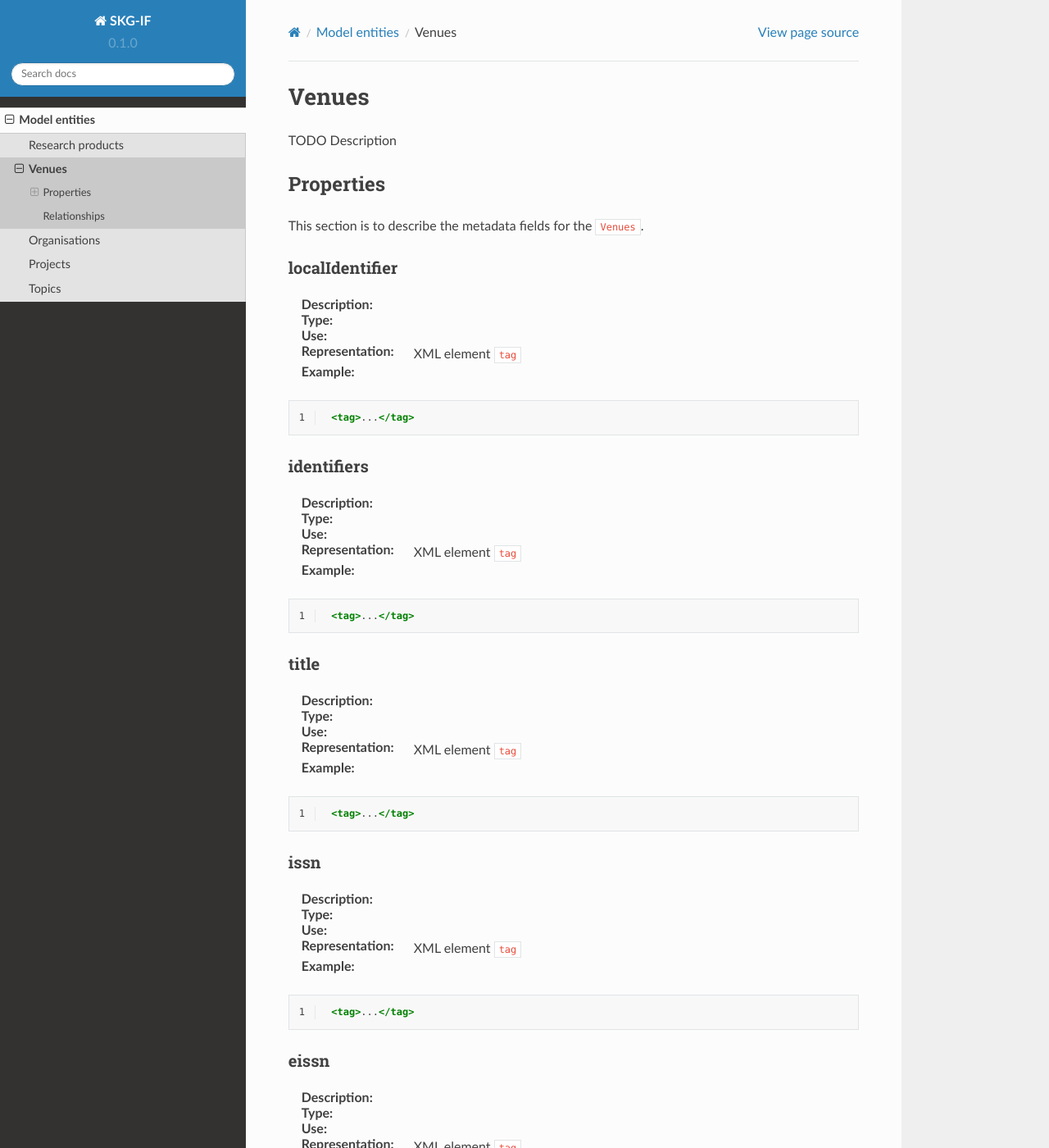
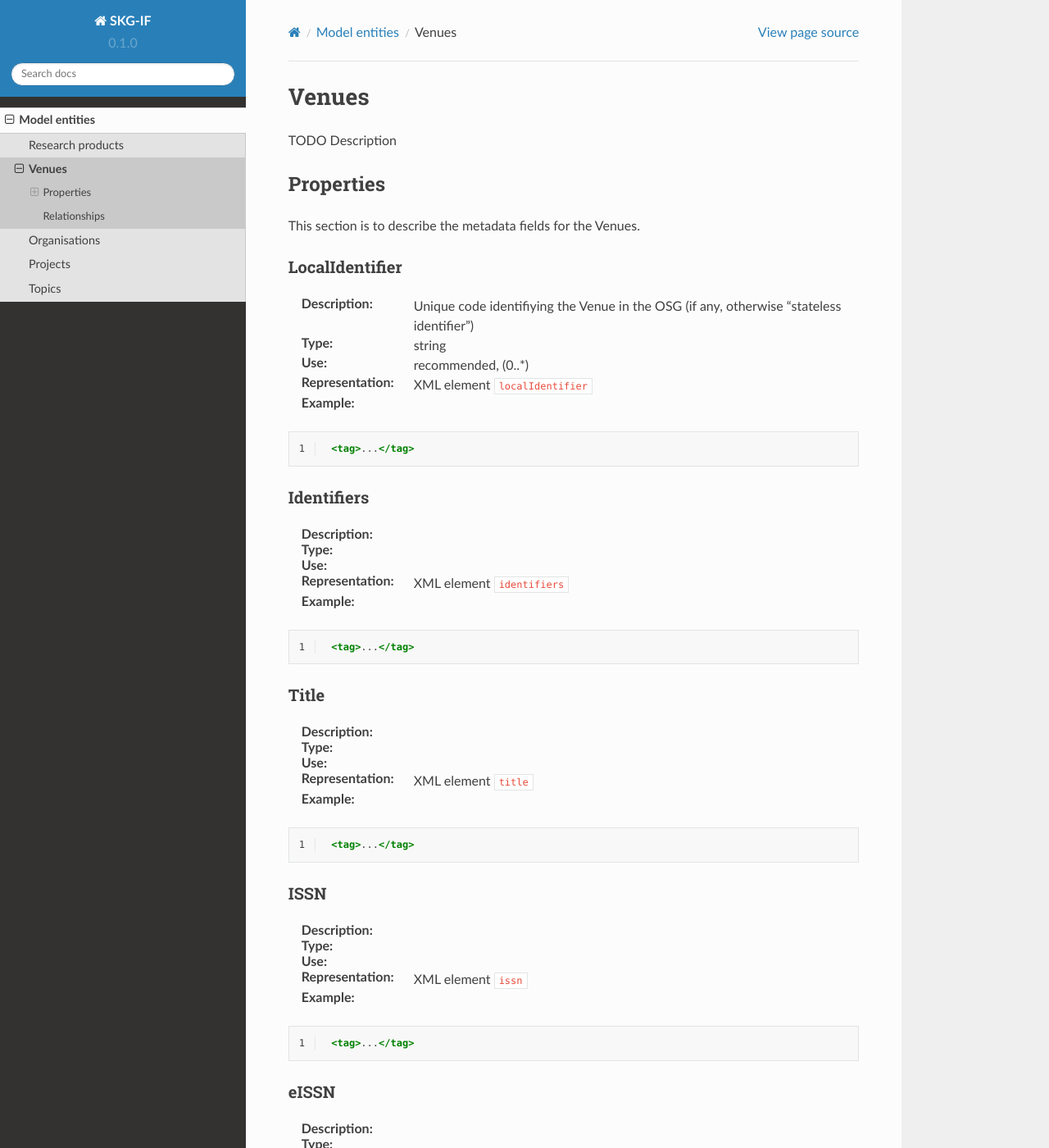
Before and after one commit to andremann/SKG-IF, a Sphinx documentation site: the page built from docs/source/venues.rst, in a window 1280 px wide and 1400 px high. Shown: the whole window at 82% size. Built offline with Sphinx 7.4.7 and the Read the Docs theme 2.0.0, drawn with Linux system fonts in a browser that asks for light colours; pages that are not in the unit, such as notebooks, are missing from menus; some of the changed text lies outside the part shown.

Commit message:
removed unused pages. added props for venues

```diff
--- a/docs/source/venues.rst
+++ b/docs/source/venues.rst
@@ -4,63 +4,63 @@
 
 Properties
 ==========
-This section is to describe the metadata fields for the ``Venues``.
+This section is to describe the metadata fields for the Venues.
 
 
-localIdentifier
+LocalIdentifier
 ----
-:Description:
-:Type:
-:Use:
-:Representation: XML element ``tag``
+:Description: Unique code identifiying the Venue in the OSG (if any, otherwise "stateless identifier")
+:Type: string
+:Use: recommended, (0..*)
+:Representation: XML element ``localIdentifier``
 :Example:
 .. code-block:: xml
    :linenos:
 
     <tag>...</tag>
 
-identifiers
+Identifiers
 ----
 :Description:
 :Type:
 :Use:
-:Representation: XML element ``tag``
+:Representation: XML element ``identifiers``
 :Example:
 .. code-block:: xml
    :linenos:
 
     <tag>...</tag>
 
-title
+Title
 ----
 :Description:
 :Type:
 :Use:
-:Representation: XML element ``tag``
+:Representation: XML element ``title``
 :Example:
 .. code-block:: xml
    :linenos:
 
     <tag>...</tag>
 
-issn
+ISSN
 ----
 :Description:
 :Type:
 :Use:
-:Representation: XML element ``tag``
+:Representation: XML element ``issn``
 :Example:
 .. code-block:: xml
    :linenos:
 
     <tag>...</tag>
 
-eissn
+eISSN
 ----
 :Description:
 :Type:
 :Use:
-:Representation: XML element ``tag``
+:Representation: XML element ``eissn``
 :Example:
 .. code-block:: xml
    :linenos:
@@ -72,67 +72,67 @@
 :Description:
 :Type:
 :Use:
-:Representation: XML element ``tag``
+:Representation: XML element ``lissn``
 :Example:
 .. code-block:: xml
    :linenos:
 
     <tag>...</tag>
 
-issue
+Issue
 ----
 :Description:
 :Type:
 :Use:
-:Representation: XML element ``tag``
+:Representation: XML element ``issue``
 :Example:
 .. code-block:: xml
    :linenos:
 
     <tag>...</tag>
 
-start page
+Start page
 ----
 :Description:
 :Type:
 :Use:
-:Representation: XML element ``tag``
+:Representation: XML element ``start_page``
 :Example:
 .. code-block:: xml
    :linenos:
 
     <tag>...</tag>
 
-end page
+End page
 ----
 :Description:
 :Type:
 :Use:
-:Representation: XML element ``tag``
+:Representation: XML element ``end_page``
 :Example:
 .. code-block:: xml
    :linenos:
 
     <tag>...</tag>
 
-volume
+Volume
 ----
 :Description:
 :Type:
 :Use:
-:Representation: XML element ``tag``
+:Representation: XML element ``volume``
 :Example:
 .. code-block:: xml
    :linenos:
 
     <tag>...</tag>
 
-edition
+Edition
 ----
 :Description:
 :Type:
 :Use:
-:Representation: XML element ``tag``
+:Representation: XML element ``edition``
 :Example:
 .. code-block:: xml
    :linenos:
```
Also changed, not shown: docs/source/products.rst (+7 -7 lines).
